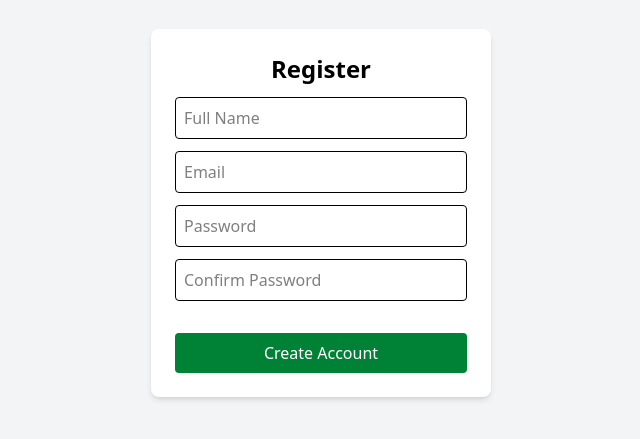
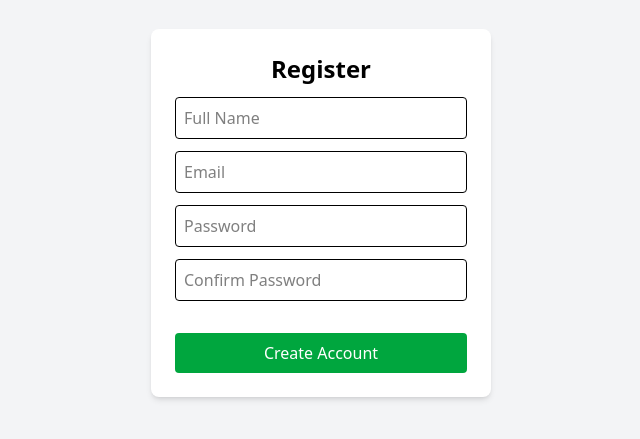
Before and after one commit to Abinjithk/Student-Study-Planner-UI, a React (Vite) app: page /register in a window 1280 px wide. Shown: the part 187-626 px from the top of the page, without its empty margins (319-959 px from the left). Built offline with nearby package versions, Linux system fonts and the light colour scheme.

Commit message:
jwt decoder and loader implemented

```diff
--- a/package.json
+++ b/package.json
@@ -11,6 +11,7 @@
   },
   "dependencies": {
     "axios": "^1.13.2",
+    "jwt-decode": "^4.0.0",
     "react": "^19.2.1",
     "react-dom": "^19.2.1",
     "react-router-dom": "^7.11.0",
--- a/src/pages/Login.tsx
+++ b/src/pages/Login.tsx
@@ -1,11 +1,20 @@
 import React, { useState } from "react";
+import { jwtDecode }from "jwt-decode";
 
 const Login: React.FC = () => {
   const [email, setEmail] = useState("");
   const [password, setPassword] = useState("");
+  const [loading, setLoading] = useState(false);
+
+  type DecodedToken = {
+  sub: string;
+  role: string;
+  exp: number;
+};
 
  const handleSubmit = async (e: React.FormEvent) => {
   e.preventDefault();
+  setLoading(true);
 
   const res = await fetch("http://localhost:8000/auth/login", {
     method: "POST",
@@ -17,9 +26,18 @@ const Login: React.FC = () => {
   if (res.ok) {
     const data = await res.json(); // { access_token, token_type }
     localStorage.setItem("token", data.access_token);
+
+    const decoded = jwtDecode<DecodedToken>(data.access_token);
+
+    // ✅ Store role + email (optional)
+    localStorage.setItem("role", decoded.role);
+    localStorage.setItem("email", decoded.sub);
+
     window.location.href = "/dashboard";
+    setLoading(false);
   } else {
     alert("Invalid login");
+    setLoading(false);
   }
 };
 
@@ -51,11 +69,24 @@ const Login: React.FC = () => {
         />
 
         <button
-          type="submit"
-          className="mt-2 p-2 text-base bg-green-600 text-white rounded hover:bg-green-800 transition"
-        >
-          Login
-        </button>
+  type="submit"
+  disabled={loading}
+  className={`mt-2 p-2 text-base rounded transition flex items-center justify-center gap-2
+    ${loading
+      ? "bg-green-400 cursor-not-allowed"
+      : "bg-green-600 hover:bg-green-800 text-white"
+    }`}
+>
+  {loading ? (
+    <>
+      <span className="w-4 h-4 border-2 border-white border-t-transparent rounded-full animate-spin"></span>
+      Please wait...
+    </>
+  ) : (
+    "Login"
+  )}
+</button>
+
       </form>
     </div>
   );
--- a/src/pages/Register.tsx
+++ b/src/pages/Register.tsx
@@ -1,4 +1,5 @@
 import React, { useState } from "react";
+import { jwtDecode }from "jwt-decode";
 
 const Register: React.FC = () => {
   const [name, setName] = useState("");
@@ -6,6 +7,13 @@ const Register: React.FC = () => {
   const [password, setPassword] = useState("");
   const [confirmPassword, setConfirmPassword] = useState("");
   const [passwordError, setPasswordError] = useState("");
+   const [loading, setLoading] = useState(false);
+
+     type DecodedToken = {
+  sub: string;
+  role: string;
+  exp: number;
+};
 
    const checkPasswords = (pass: string, confirm: string) => {
     if (pass==confirm){
@@ -18,6 +26,7 @@ const Register: React.FC = () => {
 
   const handleSubmit = async (e: React.FormEvent) => {
   e.preventDefault();
+  setLoading(true);
   try {
     const res = await fetch("http://127.0.0.1:8000/auth/register", {
       method: "POST",
@@ -28,16 +37,24 @@ const Register: React.FC = () => {
     if (!res.ok) {
       const err = await res.json();
       alert(err.detail || "Registration failed");
+      setLoading(false);
       return;
     }
 
     const data = await res.json(); // { access_token, token_type }
     localStorage.setItem("token", data.access_token);
+     const decoded = jwtDecode<DecodedToken>(data.access_token);
+
+        // ✅ Store role + email (optional)
+        localStorage.setItem("role", decoded.role);
+        localStorage.setItem("email", decoded.sub);
      window.location.href = "/dashboard";
+       setLoading(false);
     // Redirect to dashboard or login
   } catch (error) {
     console.error(error);
     alert("Something went wrong");
+      setLoading(false);
   }
 };
 
@@ -94,11 +111,23 @@ const Register: React.FC = () => {
         </div>
 
         <button
-          type="submit"
-          className="mt-2 p-2 text-base bg-green-700 text-white rounded hover:bg-green-800 transition"
-        >
-          Create Account
-        </button>
+  type="submit"
+  disabled={loading}
+  className={`mt-2 p-2 text-base rounded transition flex items-center justify-center gap-2
+    ${loading
+      ? "bg-green-400 cursor-not-allowed"
+      : "bg-green-600 hover:bg-green-800 text-white"
+    }`}
+>
+  {loading ? (
+    <>
+      <span className="w-4 h-4 border-2 border-white border-t-transparent rounded-full animate-spin"></span>
+      Please wait...
+    </>
+  ) : (
+    "Create Account"
+  )}
+</button>
       </form>
     </div>
   );
```
Also changed, not shown: 1 other file (tests, documents, lock files or other folders).
